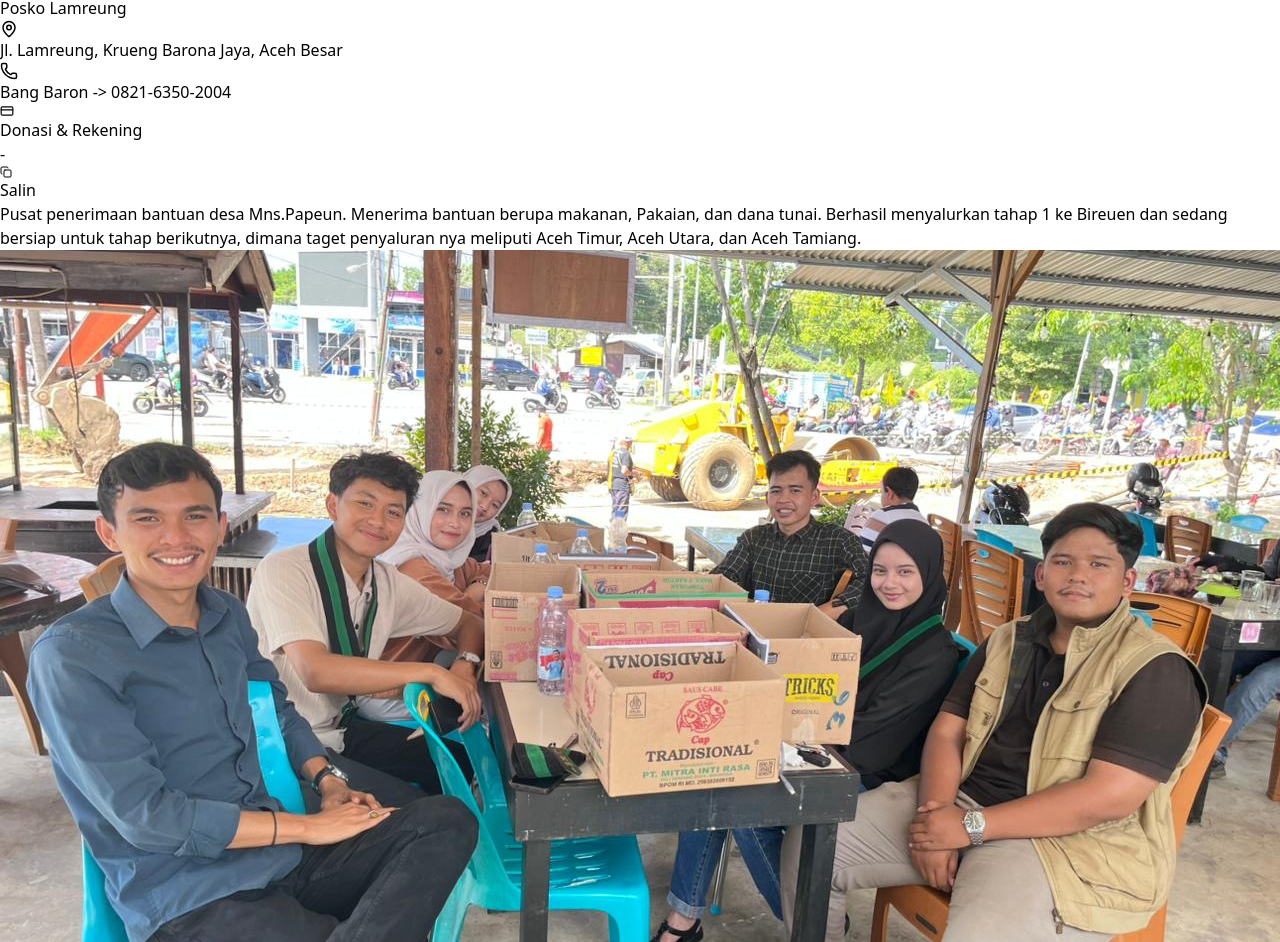
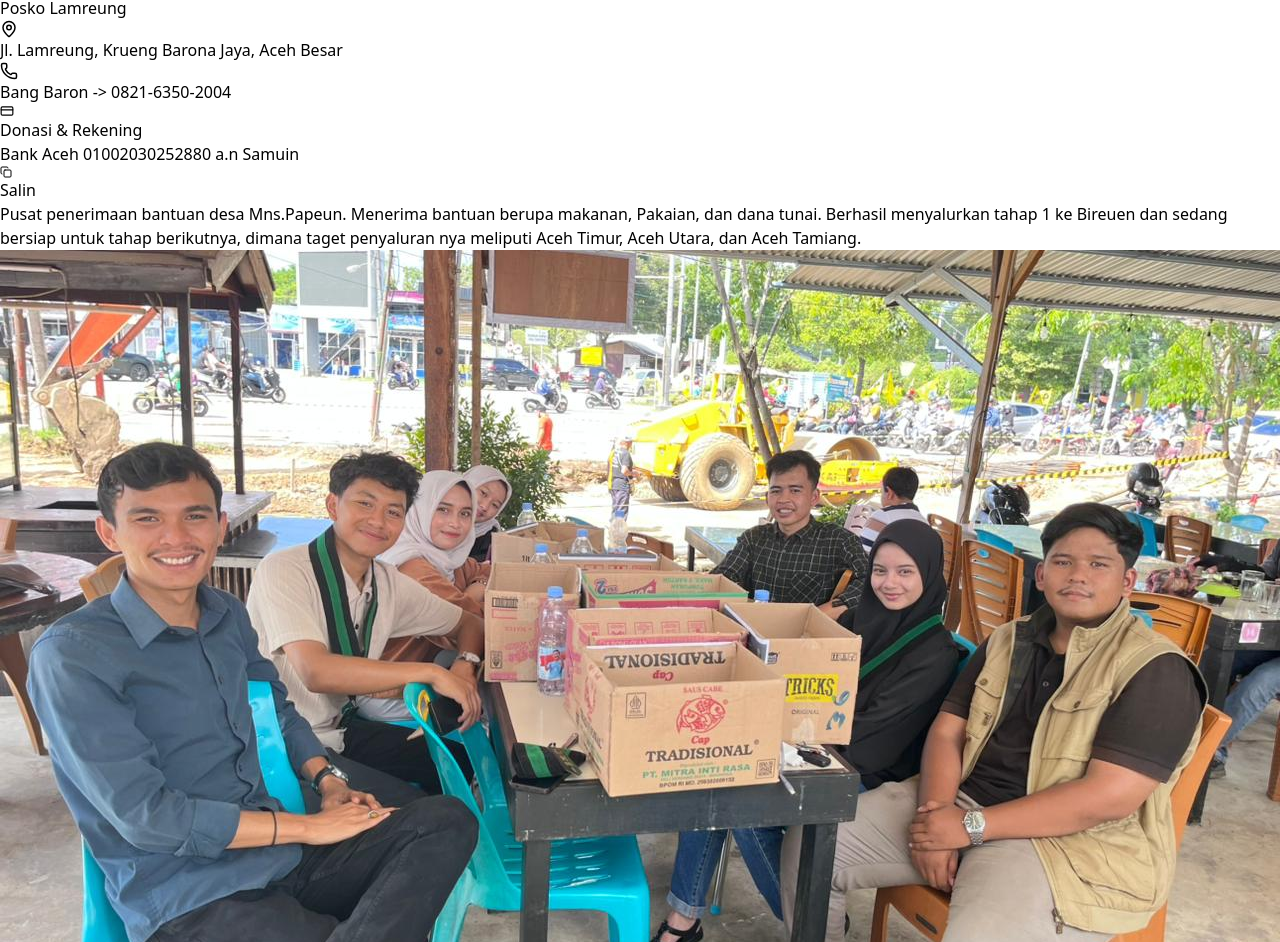
Before and after one commit to zakiulFata/App_Aceh_Peduli, a React (Vite) app: page / in a window 1280 px wide. Shown: the part 8110-9052 px from the top of the page. Built offline with nearby package versions, Linux system fonts and the light colour scheme.

Commit message:
Update posko data and descriptions

```diff
--- a/src/data/poskoData.ts
+++ b/src/data/poskoData.ts
@@ -18,7 +18,7 @@ export const poskoData: Posko[] = [
     nama: "Posko Lamreung",
     alamat: "Jl. Lamreung, Krueng Barona Jaya, Aceh Besar",
     pic: "Bang Baron -> 0821-6350-2004",
-    rekening: "-",
+    rekening: "Bank Aceh 01002030252880 a.n Samuin",
     deskripsi: "Pusat penerimaan bantuan desa Mns.Papeun. Menerima bantuan berupa makanan, Pakaian, dan dana tunai. Berhasil menyalurkan tahap 1 ke Bireuen dan sedang bersiap untuk tahap berikutnya, dimana taget penyaluran nya meliputi Aceh Timur, Aceh Utara, dan Aceh Tamiang.",
     image: posko1,
   },
```
